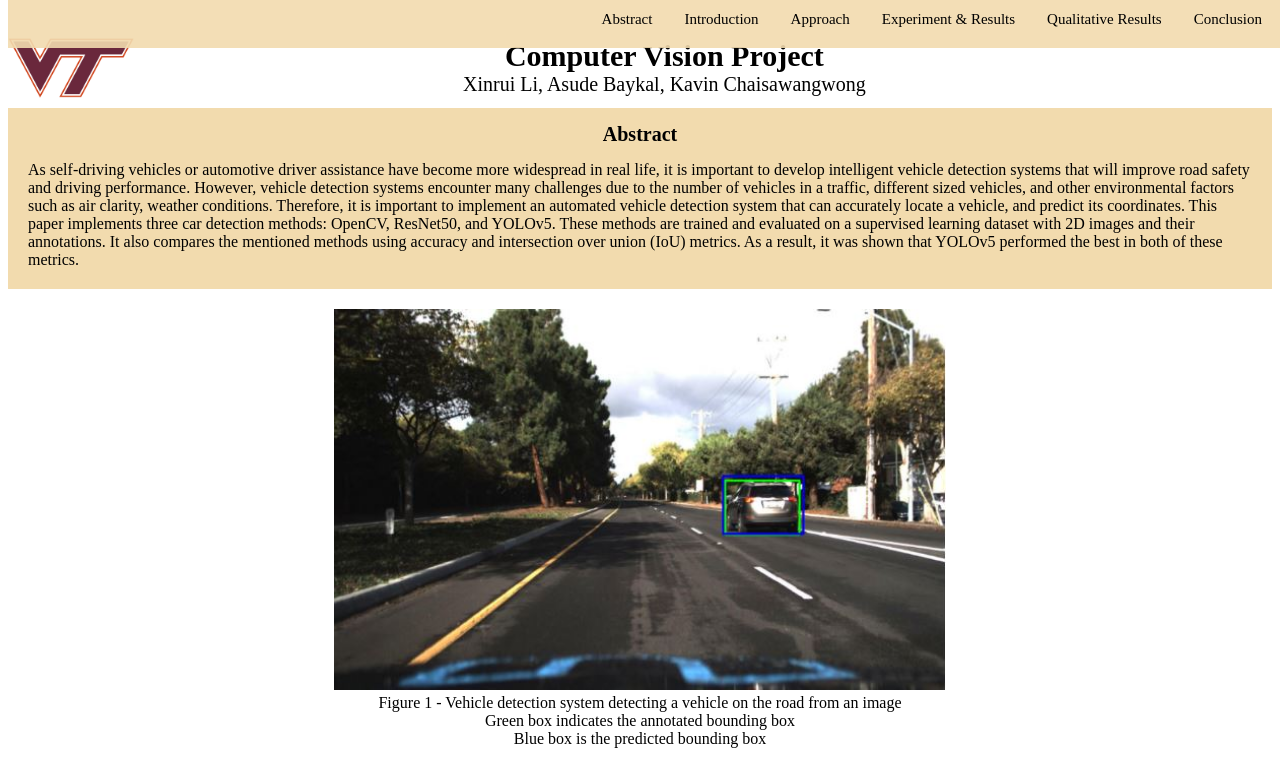
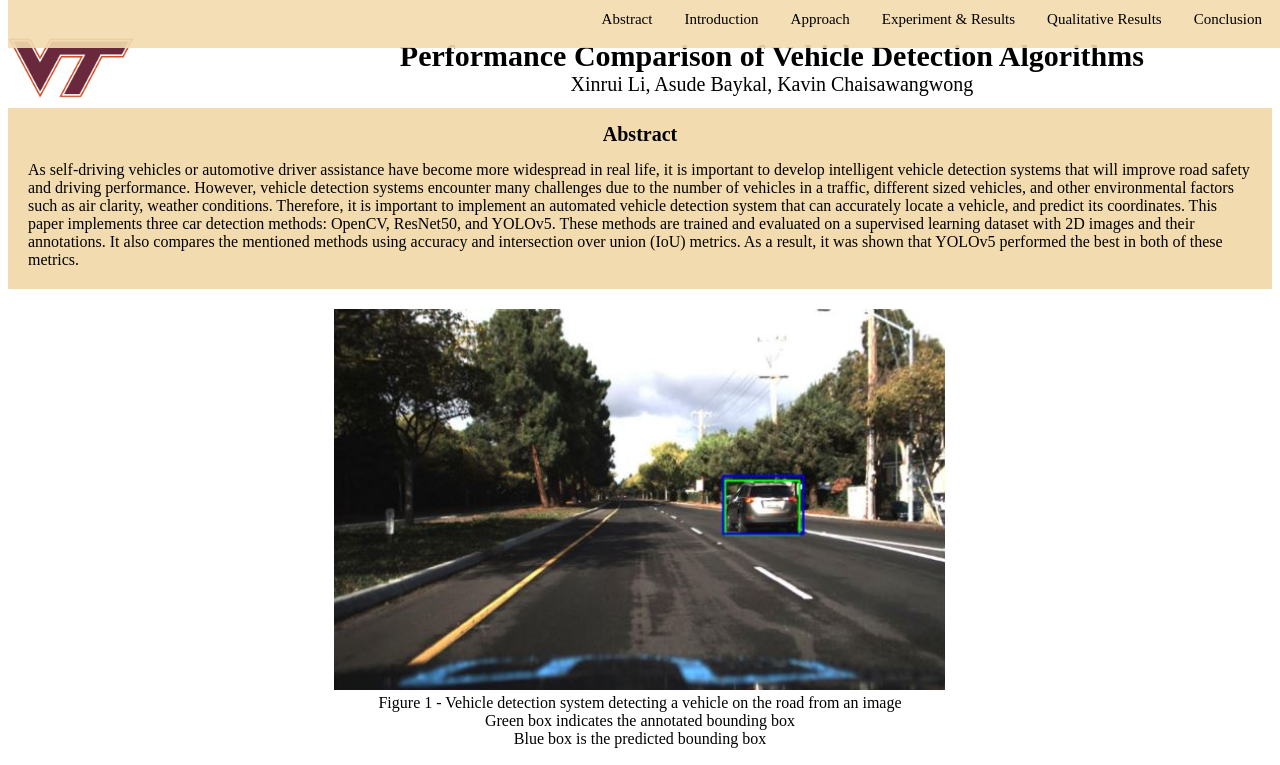
Before and after one commit to kavinchai/cv_project, a plain HTML site: page index.html in a window 1280 px wide. Shown: the top 765 px of the page. Drawn offline with Linux system fonts and the light colour scheme.

Commit message:
Modified Title

```diff
--- a/index.html
+++ b/index.html
@@ -3,7 +3,7 @@
   <head>
     <meta charset="utf-8" />
     <meta name="viewport" content="width=device-width, initial-scale=1.0">
-    <title>Computer Vision Project</title>
+    <title>Performance Comparison of Vehicle Detection Algorithms</title>
     <link rel="stylesheet" type="text/css" href="./style.css">
   </head>
 
@@ -23,7 +23,7 @@
       <div id="mainHeader">
         <img id="vtLogo" src="./assets/imgs/logo.png"/>
         <div id="mainSubheader">
-          <text id="title">Computer Vision Project</text>
+          <text id="title">Performance Comparison of Vehicle Detection Algorithms</text>
           <text id="authors">Xinrui Li, Asude Baykal, Kavin Chaisawangwong</text>
         </div>
       </div>
--- a/style.css
+++ b/style.css
@@ -41,7 +41,7 @@ li {
   flex-direction: column;
   text-align: center;
   justify-content: center;
-  margin-left: 26%;
+  margin-left: 21%;
 }
 
 #title {
@@ -96,7 +96,7 @@ li {
   width: 35%;
 }
 
-.yoloparam {
+.table {
   width: 25%;
 }
 
```
